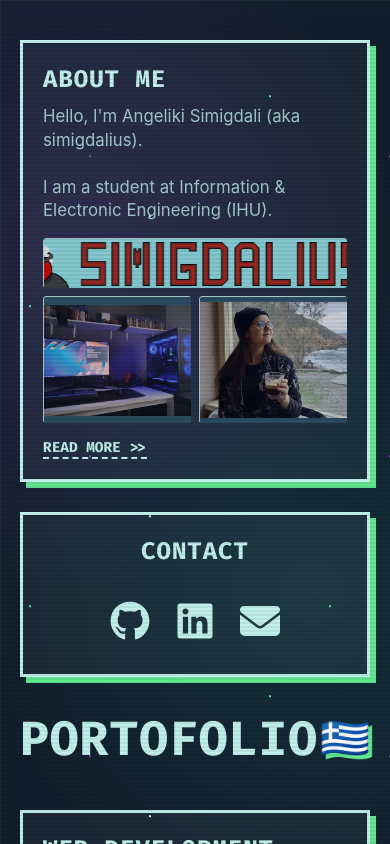
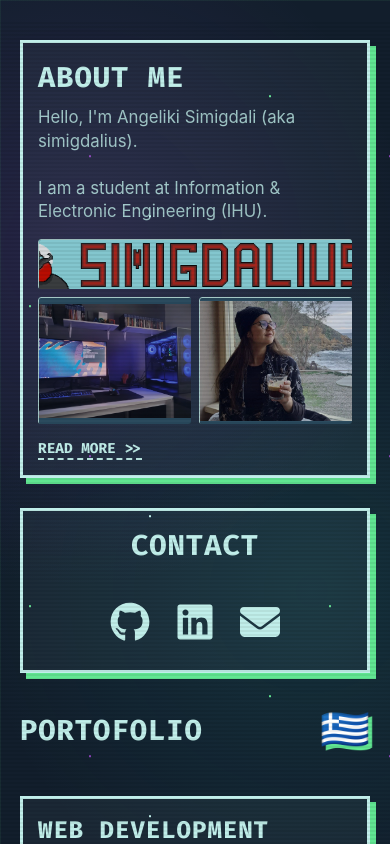
Before and after one commit to simigdalius/portofolio, a React (Vite) app: page / in a window 390 px wide. Shown: the top 844 px of the page. Built offline with nearby package versions, Linux system fonts and the light colour scheme.

Commit message:
update: μικρές αλλαγές στον κώδικα

```diff
--- a/src/index.css
+++ b/src/index.css
@@ -599,3 +599,64 @@ span.read_more:hover {
   opacity: 1;
   animation: glitchLines 0.2s infinite;
 }
+
+/* --- ΣΠΑΣΙΜΟ ΜΕΓΑΛΩΝ ΛΕΞΕΩΝ ΓΙΑ ΝΑ ΜΗΝ ΒΓΑΙΝΟΥΝ ΕΚΤΟΣ ΚΟΥΤΙΩΝ --- */
+h1,
+h2,
+h3,
+h4,
+h5,
+h6,
+.title,
+.game_title {
+  overflow-wrap: break-word;
+  word-wrap: break-word;
+  hyphens: auto;
+}
+
+/* --- ΕΙΔΙΚΕΣ ΔΙΟΡΘΩΣΕΙΣ ΜΟΝΟ ΓΙΑ ΚΙΝΗΤΑ (Mobile Fixes) --- */
+@media (max-width: 900px) {
+
+  /* 1. Τα Tabs γίνονται swipeable (scroll) οριζόντια */
+  .tabs_wrapper {
+    flex-wrap: nowrap;
+    /* Απαγορεύουμε να πέσουν σε δεύτερη γραμμή */
+    overflow-x: auto;
+    /* Ενεργοποιούμε το οριζόντιο scroll */
+    margin-left: 0;
+    padding-left: 10px;
+    /* Κρύβουμε την μπάρα κύλισης για τέλειο αισθητικό αποτέλεσμα */
+    -ms-overflow-style: none;
+    scrollbar-width: none;
+  }
+
+  .tabs_wrapper::-webkit-scrollbar {
+    display: none;
+    /* Κρύβει την μπάρα σε Chrome/Safari */
+  }
+
+  .folder_tab_active,
+  .folder_tab_inactive {
+    flex-shrink: 0;
+    /* Εμποδίζει τα tabs να ζουληχτούν */
+    font-size: 0.9rem;
+    padding: 10px 15px;
+    /* Τα κάνουμε λίγο πιο συμμαζεμένα */
+  }
+
+  /* 2. Μικραίνουμε τους τίτλους και τα εσωτερικά κενά */
+  .title {
+    font-size: 1.8rem !important;
+    /* Εξαναγκάζει τα 3rem να γίνουν 1.8rem στα κινητά */
+  }
+
+  .folder_content {
+    padding: 20px;
+    /* Μικραίνουμε το κενό του φακέλου (από 40px) για να έχουν χώρο τα κείμενα */
+  }
+
+  .bento_box {
+    padding: 15px;
+    /* Κερδίζουμε λίγο χώρο και στα bento boxes */
+  }
+}
```
